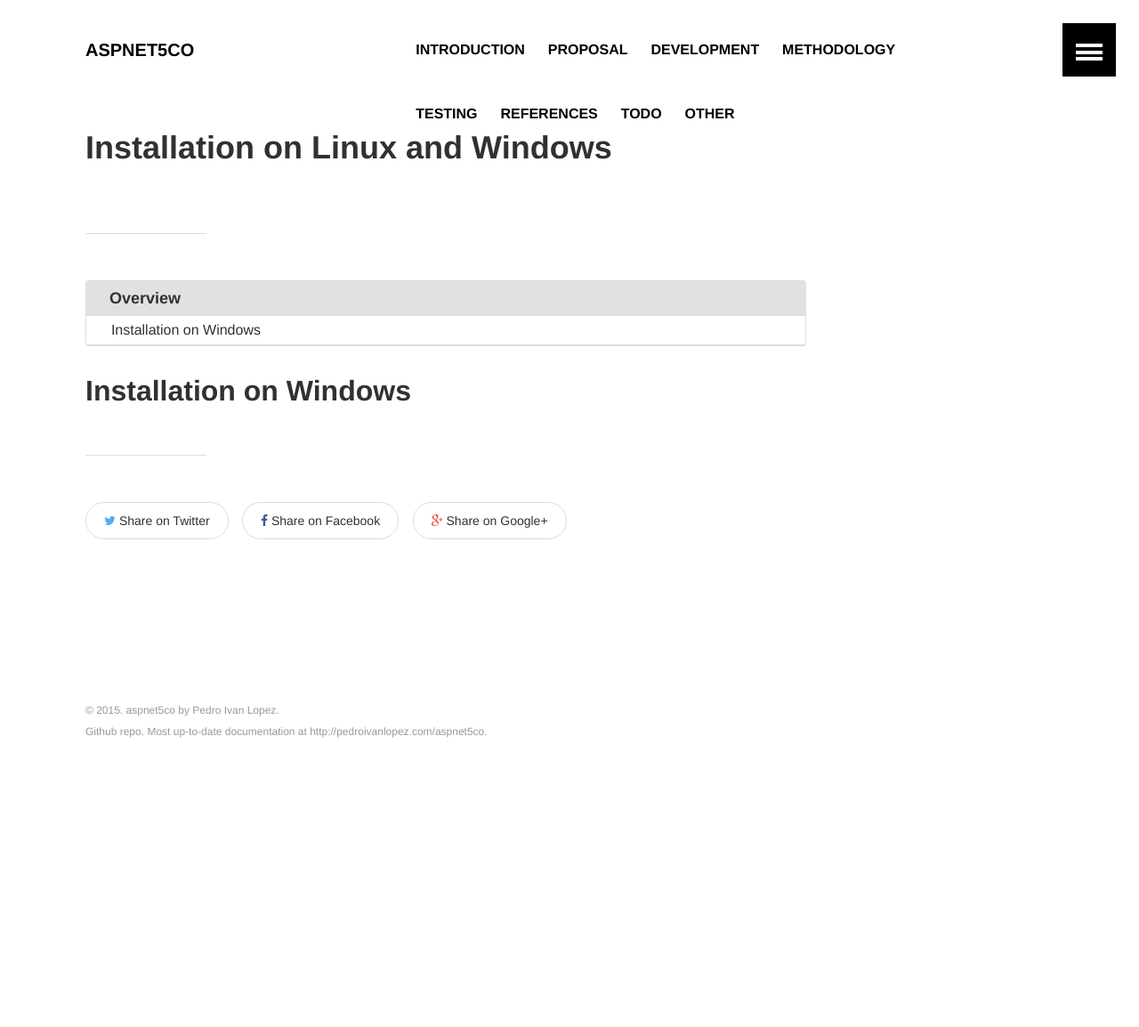
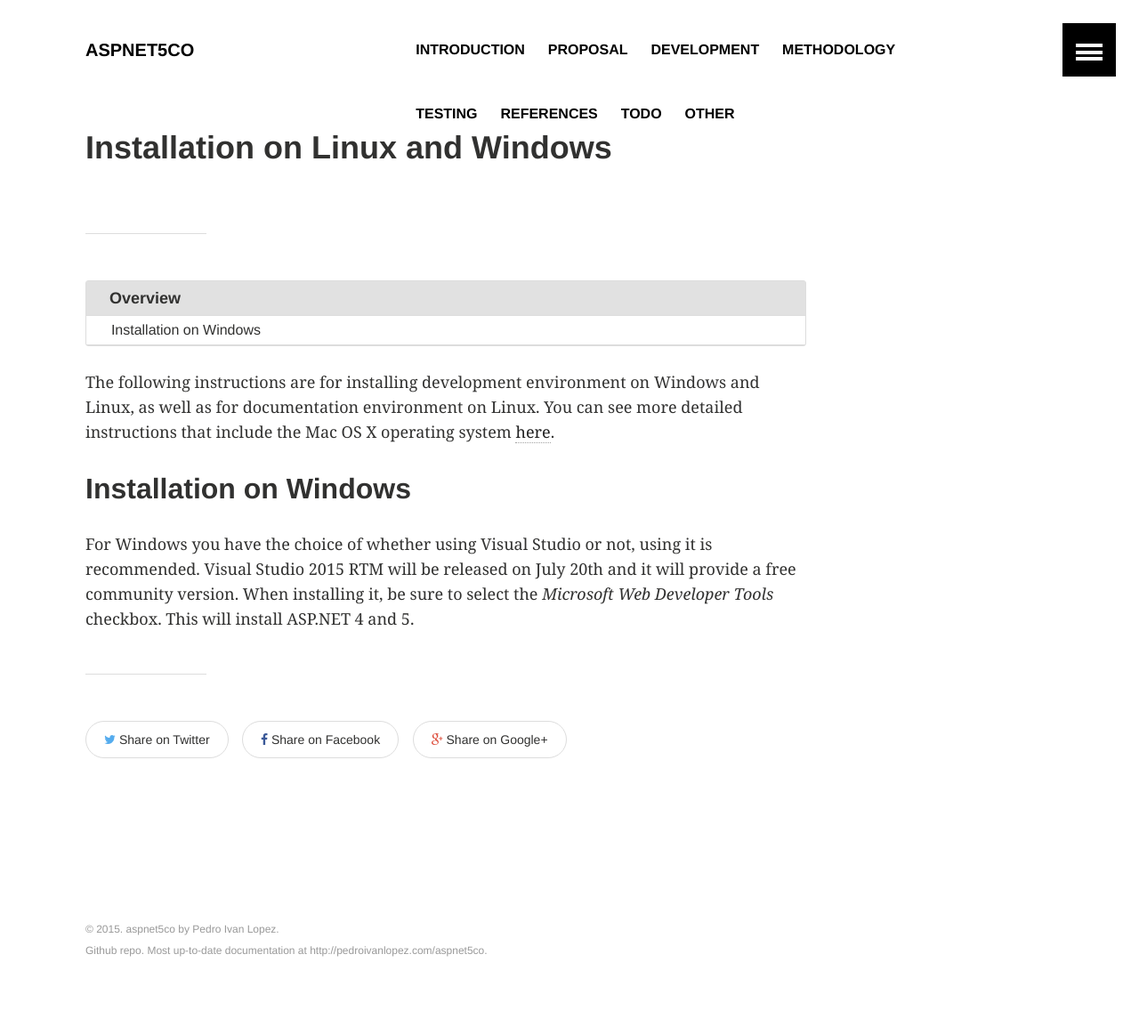
Before and after one commit to lopezpdvn/aspnet5co, a Jekyll site: the page built from pages/installation.md, in a window 1280 px wide. Shown: the whole page at 89% size. Built offline with Jekyll 4.4.1, drawn with Linux system fonts in a browser that asks for light colours; before the commit the page ends 908 px from its top, so only the background shows below that.

Commit message:
Added Installation on Windows and DNX choice of frameworks

```diff
--- a/pages/installation.md
+++ b/pages/installation.md
@@ -8,4 +8,15 @@ permalink: /installation/
 
 {% include toc.html %}
 
+The following instructions are for installing development environment on
+Windows and Linux, as well as for documentation environment on Linux. You can
+see more detailed instructions that include the Mac OS X operating system
+[here](http://docs.asp.net/en/latest/getting-started/index.html).
+
 ## Installation on Windows
+
+For Windows you have the choice of whether using Visual Studio or not, using it
+is recommended. Visual Studio 2015 RTM will be released on July 20th and it
+will provide a free community version. When installing it, be sure to select
+the *Microsoft Web Developer Tools* checkbox. This will install ASP.NET 4 and
+5.
```
Also changed, not shown: pages/other.md (+12 -0 lines).
